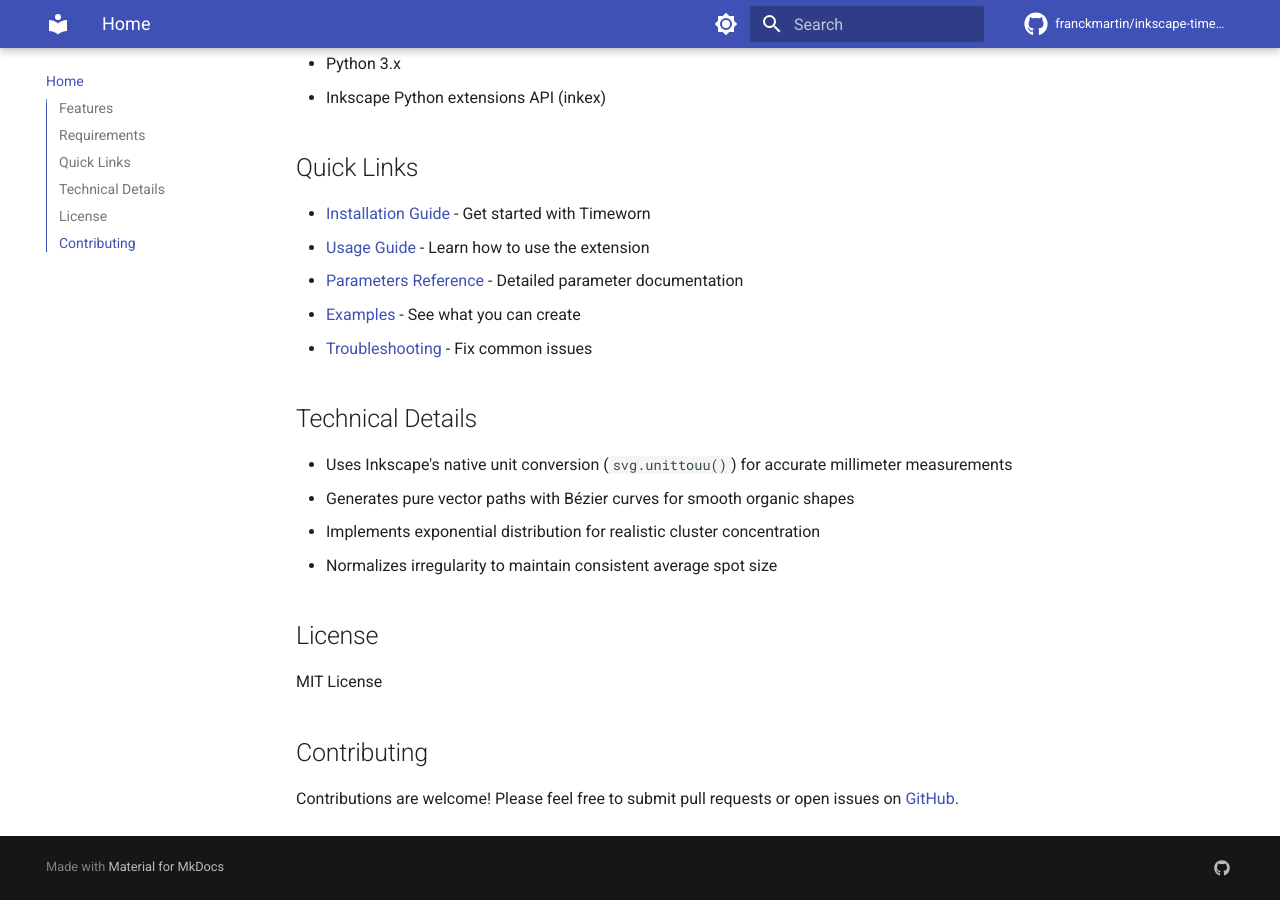
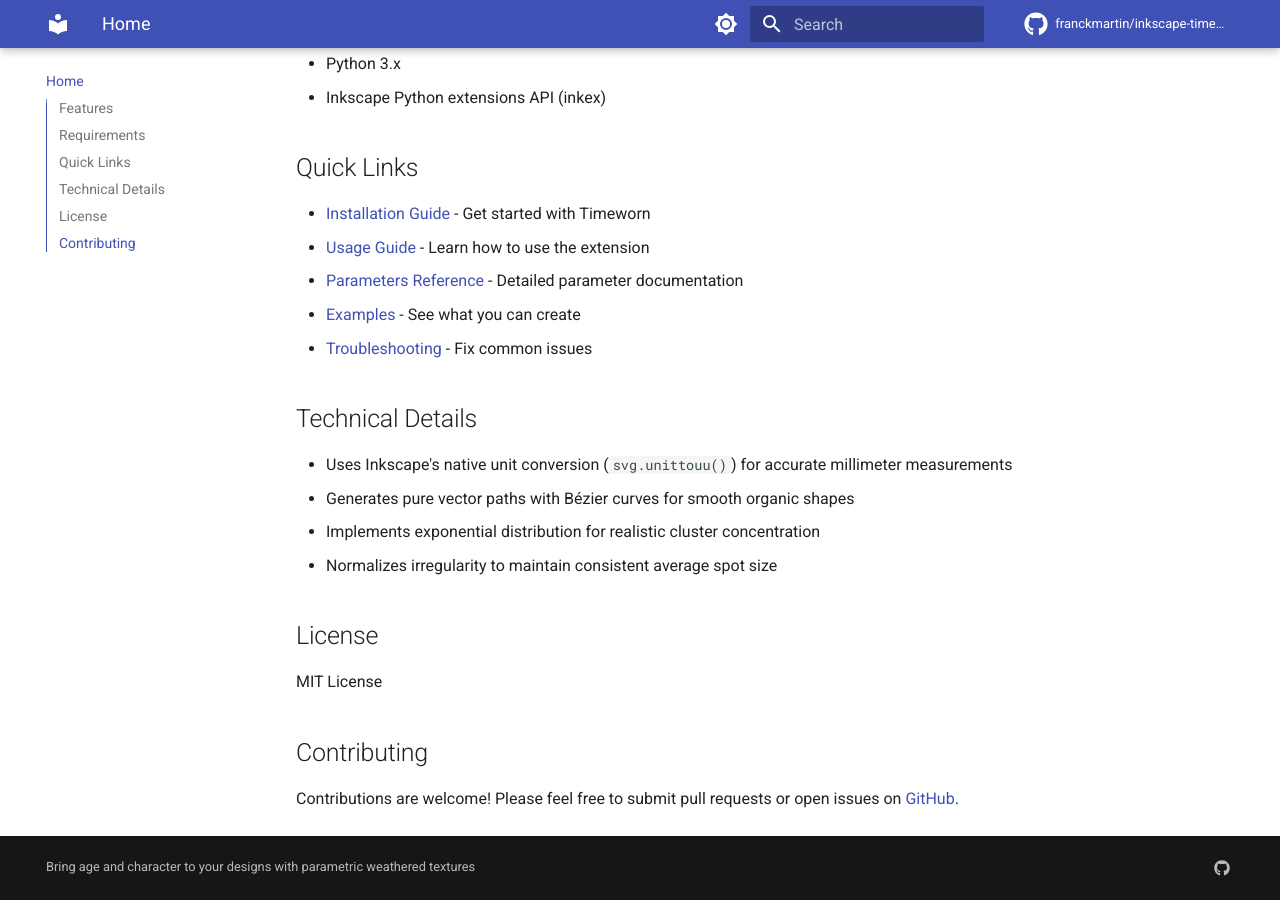
Before and after one commit to franckmartin/inkscape-timeworn, an MkDocs documentation site: the page built from docs/index.md, in a window 1280 px wide and 900 px high, scrolled down 637 px. Built offline with MkDocs 1.6.1 and Material for MkDocs 9.7.7, drawn with Linux system fonts in a browser that asks for light colours; comment, search, counter and statistics services are not loaded.

Commit message:
docs(mkdocs): customize footer with marketing tagline
- Remove "Made with Material for MkDocs" from footer
- Add custom tagline highlighting key benefits

```diff
--- a/mkdocs.yml
+++ b/mkdocs.yml
@@ -2,6 +2,7 @@ site_name: Timeworn - Inkscape Extension
 site_description: Create authentic weathered and aged texture effects in Inkscape
 site_author: Franck Martin
 site_url: https://franckmartin.github.io/inkscape-timeworn/
+copyright: Bring age and character to your designs with parametric weathered textures
 
 repo_name: franckmartin/inkscape-timeworn
 repo_url: https://github.com/franckmartin/inkscape-timeworn
@@ -71,6 +72,7 @@ nav:
     - Development: development.md
 
 extra:
+  generator: false
   social:
     - icon: fontawesome/brands/github
       link: https://github.com/franckmartin/inkscape-timeworn
```
